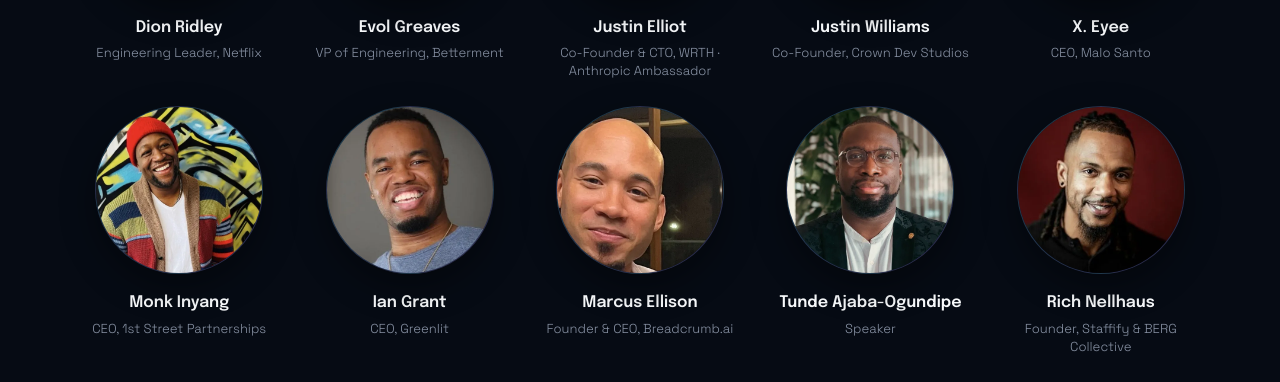
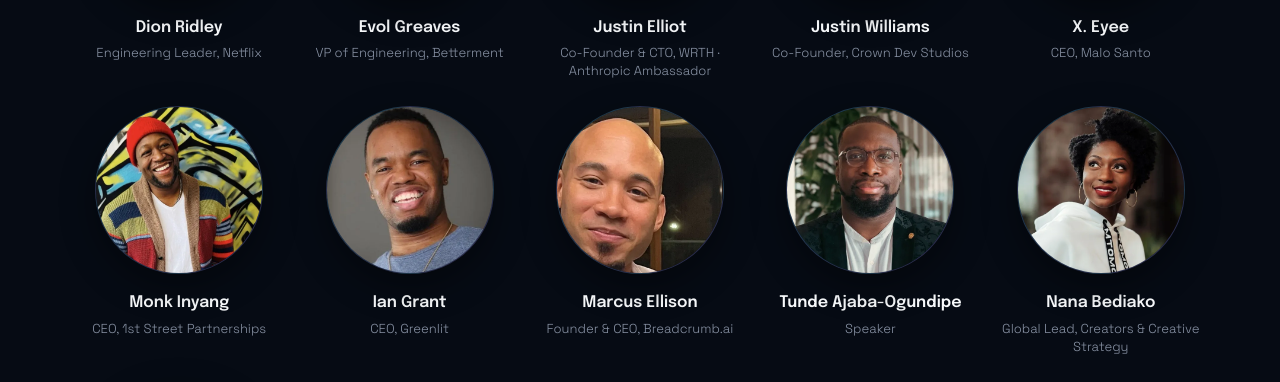
Before and after one commit to rnellhaus/berg-collective, a React (Vite) app: page /aisummit in a window 1280 px wide. Shown: the part 4854-5236 px from the top of the page. Built offline with nearby package versions, Linux system fonts and the light colour scheme.

Commit message:
feat: add Nana Bediako to AI Summit speaker grid
Global Lead, Creators & Creative Strategy.

Co-Authored-By: Claude Opus 4.7 (1M context) <noreply@anthropic.com>

```diff
--- a/scripts/optimize-aisummit-images.js
+++ b/scripts/optimize-aisummit-images.js
@@ -31,6 +31,7 @@ const SPEAKERS = {
   'monk-inyang': 'Monk Inyang.jpeg',
   'x-eyee': 'X-Eyee.png',
   'rich-nellhaus': '1774548295292-rich-headshot-new.jpg',
+  'nana-bediako': 'Nana Bediako.jpeg',
   // Source (800x800) has a LinkedIn "#HIRING" banner in the bottom-left; crop the
   // face region above/right of it before the square resize.
   'marcus-ellison': { file: 'marcus-ellison.jpeg', extract: { left: 345, top: 45, width: 455, height: 455 } },
--- a/src/pages/AiSummitPage/AiSummitPage.jsx
+++ b/src/pages/AiSummitPage/AiSummitPage.jsx
@@ -71,6 +71,7 @@ const SPEAKERS = [
   { img: 'ian-grant', name: 'Ian Grant', title: 'CEO, Greenlit' },
   { img: 'marcus-ellison', name: 'Marcus Ellison', title: 'Founder & CEO, Breadcrumb.ai' },
   { img: 'tunde-ajaba-ogundipe', name: 'Tunde Ajaba-Ogundipe', title: 'Speaker' },
+  { img: 'nana-bediako', name: 'Nana Bediako', title: 'Global Lead, Creators & Creative Strategy' },
   { img: 'rich-nellhaus', name: 'Rich Nellhaus', title: 'Founder, Staffify & BERG Collective' },
 ];
 
```
Also changed, not shown: public/images/aisummit/speakers/nana-bediako.webp (added).
